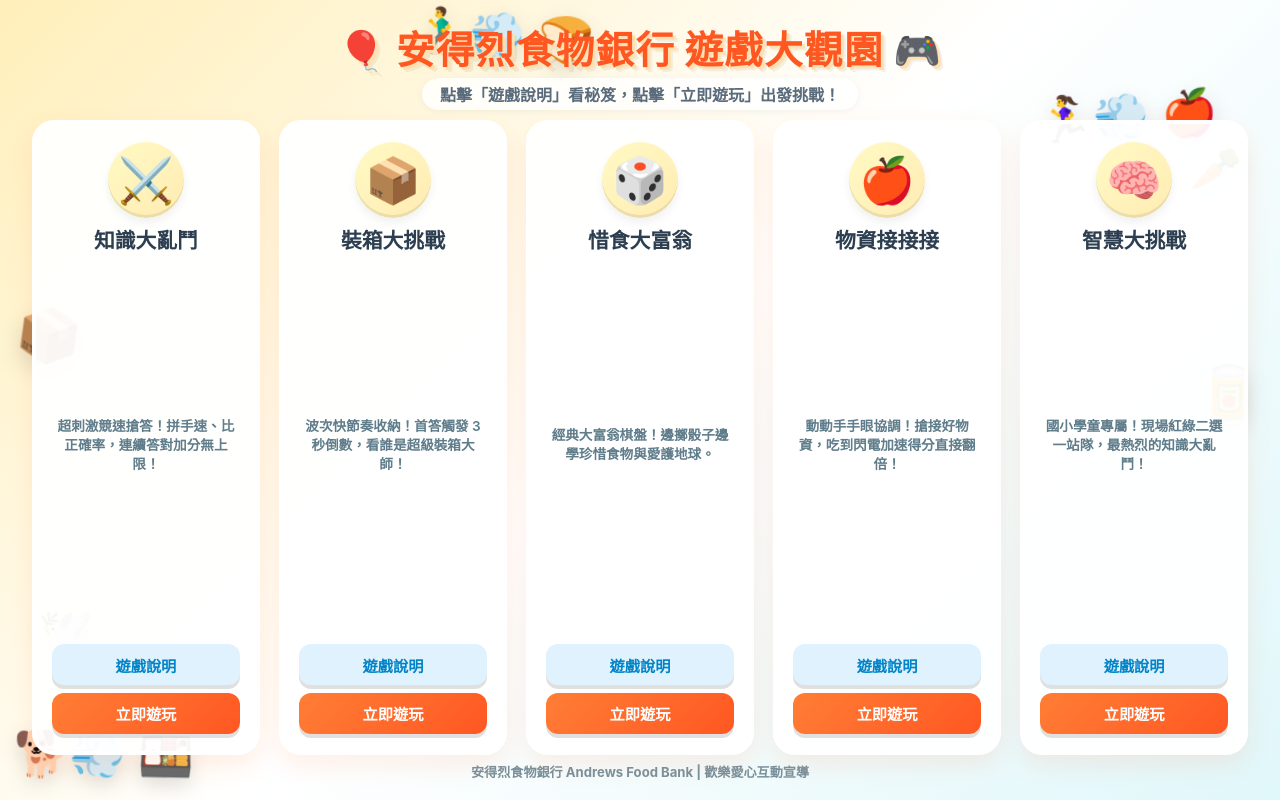
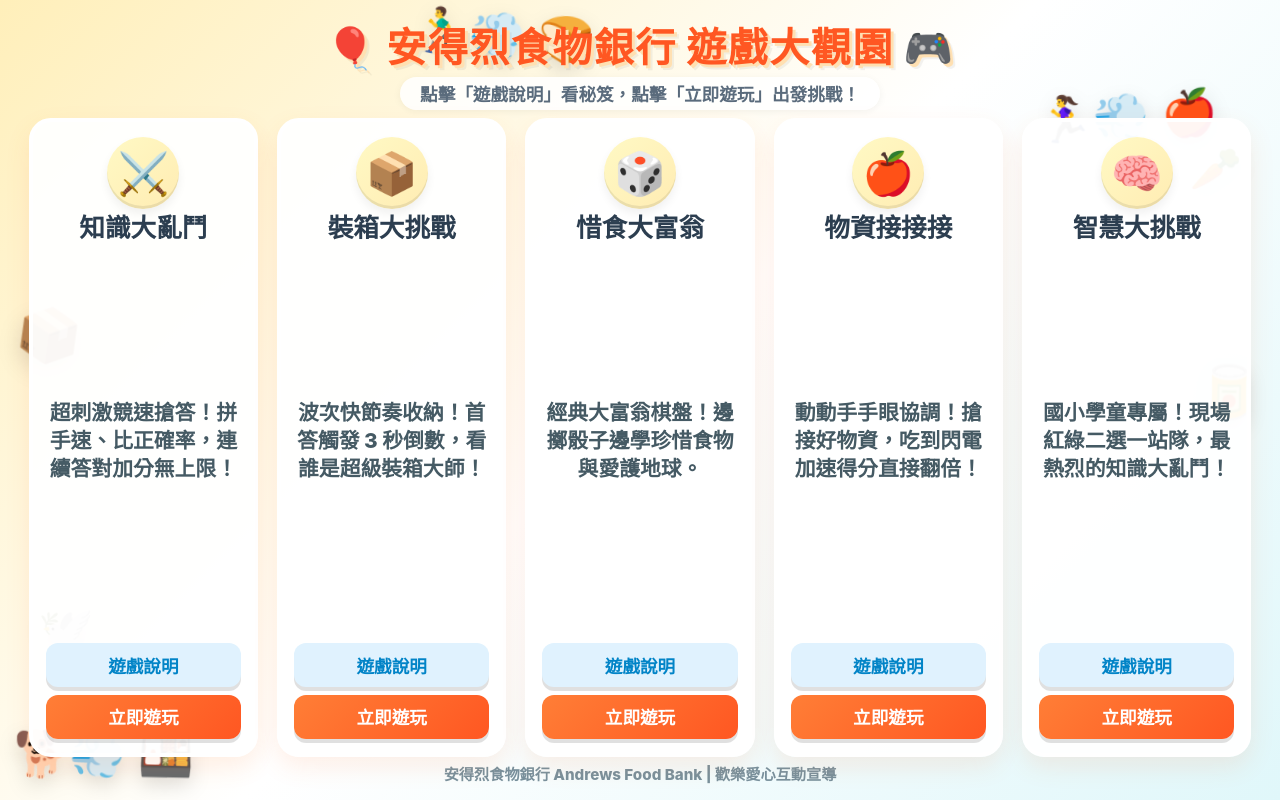
Before and after one commit to amoschen-A0415/amoschen.github.io.play00, a plain HTML site: page index.html in a window 1280 px wide. Drawn offline with Linux system fonts and the light colour scheme.

Commit message:
Update index.html

```diff
--- a/index.html
+++ b/index.html
@@ -7,7 +7,7 @@
     <style>
         :root {
             --primary-yellow: #FFF9E6;
-            --card-bg: rgba(255, 255, 255, 0.94);
+            --card-bg: rgba(255, 255, 255, 0.95);
             --accent-orange: #FF7E36;
             --accent-yellow: #FFC107;
             --accent-green: #2ECC71;
@@ -90,7 +90,7 @@
             display: flex;
             flex-direction: column;
             height: 100vh;
-            padding: 1.2rem 2rem;
+            padding: 1rem 1.8rem;
             justify-content: space-between;
         }
 
@@ -98,11 +98,11 @@
         header {
             text-align: center;
             flex-shrink: 0;
-            margin-bottom: 0.6rem;
+            margin-bottom: 0.5rem;
         }
 
         header h1 {
-            font-size: 2.4rem;
+            font-size: 2.5rem;
             font-weight: 900;
             color: #FF5722;
             text-shadow: 3px 3px 0px #FFE0B2, 5px 5px 0px rgba(0,0,0,0.05);
@@ -113,11 +113,11 @@
 
         header p {
             color: var(--text-muted);
-            font-size: 1rem;
-            font-weight: 700;
-            background: rgba(255, 255, 255, 0.8);
+            font-size: 1.1rem;
+            font-weight: 800;
+            background: rgba(255, 255, 255, 0.85);
             display: inline-block;
-            padding: 4px 18px;
+            padding: 4px 20px;
             border-radius: 20px;
             box-shadow: 0 2px 8px rgba(0,0,0,0.05);
         }
@@ -129,7 +129,7 @@
             gap: 1.2rem;
             flex-grow: 1;
             align-items: stretch;
-            max-height: calc(100vh - 150px);
+            max-height: calc(100vh - 140px);
         }
 
         /* 卡片風格 */
@@ -138,7 +138,7 @@
             border-radius: 22px;
             border: 4px solid #FFF;
             box-shadow: 0 10px 25px rgba(255, 126, 54, 0.12);
-            padding: 1.1rem 1rem;
+            padding: 0.9rem 0.8rem;
             display: flex;
             flex-direction: column;
             justify-content: space-between;
@@ -155,16 +155,17 @@
         }
 
         .game-icon-wrapper {
-            width: 76px;
-            height: 76px;
+            width: 72px;
+            height: 72px;
             background: linear-gradient(135deg, #FFF9C4 0%, #FFECB3 100%);
             border-radius: 50%;
             display: flex;
             justify-content: center;
             align-items: center;
-            margin-bottom: 0.4rem;
+            margin-bottom: 0.3rem;
             box-shadow: inset 0 -3px 0 rgba(0,0,0,0.08), 0 5px 10px rgba(0,0,0,0.06);
             transition: transform 0.3s ease;
+            flex-shrink: 0;
         }
 
         .game-card:hover .game-icon-wrapper {
@@ -172,25 +173,29 @@
         }
 
         .game-icon {
-            font-size: 2.8rem;
+            font-size: 2.6rem;
         }
 
+        /* 遊戲名稱：放大 50% (原 1.3rem -> 1.95rem) */
         .game-title {
-            font-size: 1.3rem;
-            font-weight: 800;
+            font-size: 1.95rem;
+            font-weight: 900;
             color: #2C3E50;
             margin-bottom: 0.3rem;
+            line-height: 1.2;
         }
 
+        /* 卡片說明文字：放大 100% (原 0.85rem -> 1.7rem) */
         .game-desc {
-            font-size: 0.85rem;
-            color: #607D8B;
-            line-height: 1.4;
-            font-weight: 600;
-            margin-bottom: 0.8rem;
+            font-size: 1.7rem;
+            color: #455A64;
+            line-height: 1.35;
+            font-weight: 800;
+            margin-bottom: 0.6rem;
             flex-grow: 1;
             display: flex;
             align-items: center;
+            justify-content: center;
         }
 
         /* 按鈕風格 */
@@ -199,14 +204,15 @@
             display: flex;
             flex-direction: column;
             gap: 0.45rem;
+            flex-shrink: 0;
         }
 
         .btn {
             width: 100%;
             padding: 0.6rem 0;
             border-radius: 12px;
-            font-size: 0.95rem;
-            font-weight: 800;
+            font-size: 1.1rem;
+            font-weight: 900;
             cursor: pointer;
             border: none;
             transition: all 0.2s ease;
@@ -246,9 +252,9 @@
         footer {
             text-align: center;
             flex-shrink: 0;
-            padding-top: 0.4rem;
-            font-size: 0.82rem;
-            font-weight: 700;
+            padding-top: 0.3rem;
+            font-size: 0.95rem;
+            font-weight: 800;
             color: #78909C;
         }
 
@@ -279,7 +285,7 @@
             background: #FFFFFF;
             border: 6px solid #FFB74D;
             width: 94%;
-            max-width: 960px; /* 加寬確保大字能舒服放滿 */
+            max-width: 960px;
             border-radius: 28px;
             padding: 1.8rem 2.2rem;
             box-shadow: 0 25px 50px rgba(0, 0, 0, 0.3);
@@ -287,7 +293,7 @@
             flex-direction: column;
             transform: scale(0.85);
             transition: all 0.3s cubic-bezier(0.175, 0.885, 0.32, 1.275);
-            overflow: hidden !important; /* 嚴格禁止彈窗出現滾軸 */
+            overflow: hidden !important;
         }
 
         .modal-overlay.active .modal-container {
@@ -303,7 +309,6 @@
             margin-bottom: 1.2rem;
         }
 
-        /* 彈窗主標題：放大 100% */
         .modal-header h2 {
             font-size: 2.2rem;
             font-weight: 900;
@@ -350,7 +355,6 @@
             padding: 1.2rem;
         }
 
-        /* 說明子標題：放大 100% (原 0.95rem -> 1.8rem) */
         .section-title {
             color: #D84315;
             font-size: 1.8rem;
@@ -366,7 +370,6 @@
             padding-left: 0.2rem;
         }
 
-        /* 說明內文列表：文字放大 100% (原 0.88rem -> 1.75rem) */
         .info-list li {
             position: relative;
             padding-left: 2rem;
@@ -385,7 +388,6 @@
             font-size: 1.6rem;
         }
 
-        /* 強調關鍵字 */
         .highlight {
             color: #D84315;
             font-weight: 900;
@@ -395,6 +397,10 @@
         }
 
         /* 響應式微調 */
+        @media (max-width: 1280px) {
+            .game-title { font-size: 1.6rem; }
+            .game-desc { font-size: 1.3rem; }
+        }
         @media (max-width: 1024px) {
             .game-grid { grid-template-columns: repeat(3, 1fr); }
             .modal-grid-layout { grid-template-columns: 1fr; }
```
